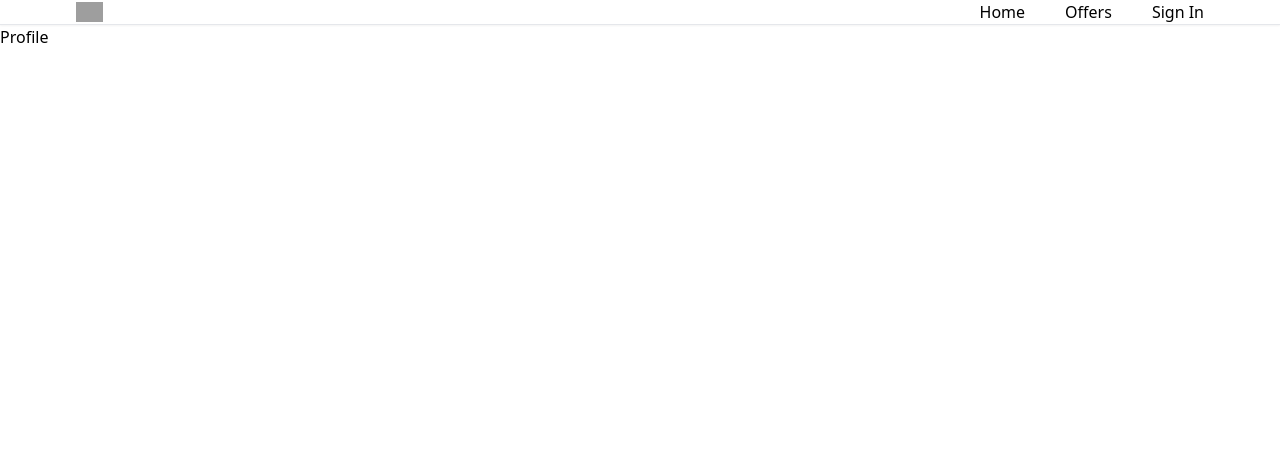
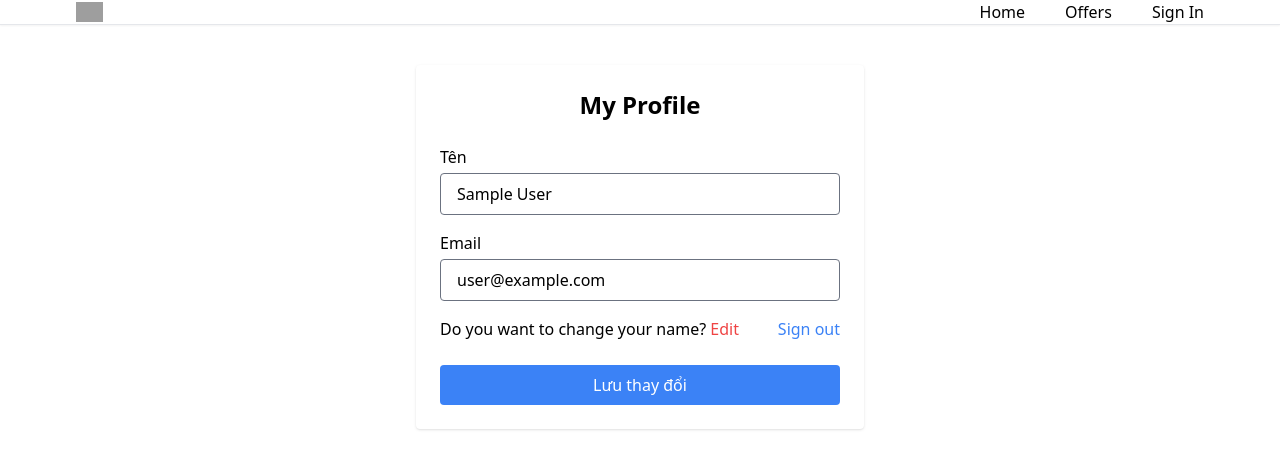
Before and after one commit to phMDiunch/realtor-clone-react, a React (Create React App) app: page /profile in a window 1280 px wide. Shown: the top 468 px of the page. Built offline with nearby package versions, Linux system fonts and the light colour scheme; no server answers; sample sign-in values are in the browser's storage; grey boxes are pictures that could not be loaded.

Commit message:
private route, profile page

```diff
--- a/src/App.js
+++ b/src/App.js
@@ -8,6 +8,7 @@ import SignUp from "./pages/SignUp";
 import ForgotPassword from "./pages/ForgotPassword";
 import Offers from "./pages/Offers";
 import Profile from "./pages/Profile";
+import PrivateRoute from "./components/PrivateRoute";
 
 function App() {
   return (
@@ -20,7 +21,14 @@ function App() {
           <Route path="/signup" element={<SignUp />} />
           <Route path="/forgot-password" element={<ForgotPassword />} />
           <Route path="/offers" element={<Offers />} />
-          <Route path="/profile" element={<Profile />} />
+          <Route
+            path="/profile"
+            element={
+              <PrivateRoute>
+                <Profile />
+              </PrivateRoute>
+            }
+          />
           {/* Add more routes as needed */}
         </Routes>
         <ToastContainer />
--- /dev/null
+++ b/src/components/PrivateRoute.jsx
@@ -0,0 +1,20 @@
+import { useEffect, useState } from "react";
+import { Navigate } from "react-router-dom";
+import { auth } from "../firebase";
+import { onAuthStateChanged } from "firebase/auth";
+
+export default function PrivateRoute({ children }) {
+    const [checking, setChecking] = useState(true);
+    const [user, setUser] = useState(null);
+
+    useEffect(() => {
+        const unsubscribe = onAuthStateChanged(auth, (firebaseUser) => {
+            setUser(firebaseUser);
+            setChecking(false);
+        });
+        return () => unsubscribe();
+    }, []);
+
+    if (checking) return <div>Loading...</div>;
+    return user ? children : <Navigate to="/signin" />;
+}
--- a/src/pages/Profile.jsx
+++ b/src/pages/Profile.jsx
@@ -1,7 +1,89 @@
-import React from 'react'
+import React, { useEffect, useState } from "react";
+import { auth } from "../firebase";
+import { updateProfile, updateEmail } from "firebase/auth";
+import { toast } from "react-toastify";
 
 export default function Profile() {
+  const user = auth.currentUser;
+  const [formData, setFormData] = useState({
+    name: user.displayName || "",
+    email: user.email || "",
+  });
+
+  useEffect(() => {
+    if (user) {
+      setFormData({
+        name: user.displayName || "",
+        email: user.email || "",
+      });
+    }
+  }, [user]);
+
+  function onChange(e) {
+    setFormData((prev) => ({
+      ...prev,
+      [e.target.id]: e.target.value,
+    }));
+  }
+
+  async function onSubmit(e) {
+    e.preventDefault();
+    try {
+      if (user.displayName !== formData.name) {
+        await updateProfile(user, { displayName: formData.name });
+      }
+      if (user.email !== formData.email) {
+        await updateEmail(user, formData.email);
+      }
+      toast.success("Cập nhật thông tin thành công!");
+    } catch (error) {
+      toast.error("Cập nhật thất bại: " + error.message);
+    }
+  }
+
   return (
-    <div>Profile</div>
-  )
+    <section className="max-w-md mx-auto mt-10 p-6 bg-white rounded shadow">
+      <h1 className="text-2xl font-bold mb-6 text-center">
+        My Profile
+      </h1>
+      <form onSubmit={onSubmit}>
+        <div className="mb-4">
+          <label htmlFor="name" className="block mb-1 font-medium">
+            Tên
+          </label>
+          <input
+            className="w-full px-4 py-2 border rounded"
+            type="text"
+            id="name"
+            value={formData.name}
+            onChange={onChange}
+            required
+          />
+        </div>
+        <div className="mb-4">
+          <label htmlFor="email" className="block mb-1 font-medium">
+            Email
+          </label>
+          <input
+            className="w-full px-4 py-2 border rounded"
+            type="email"
+            id="email"
+            value={formData.email}
+            disabled
+
+          />
+        </div>
+        <div className="flex justify-between items-center mb-6">
+          <p>Do you want to change your name? <span className="text-red-500 cursor-pointer">Edit</span></p>
+          <p className="text-blue-500 cursor-pointer">Sign out</p>
+        </div>
+        <button
+          type="submit"
+          className="w-full bg-blue-500 hover:bg-blue-700 text-white py-2 px-4 rounded"
+        >
+          Lưu thay đổi
+        </button>
+      </form>
+    </section>
+  );
 }
```
